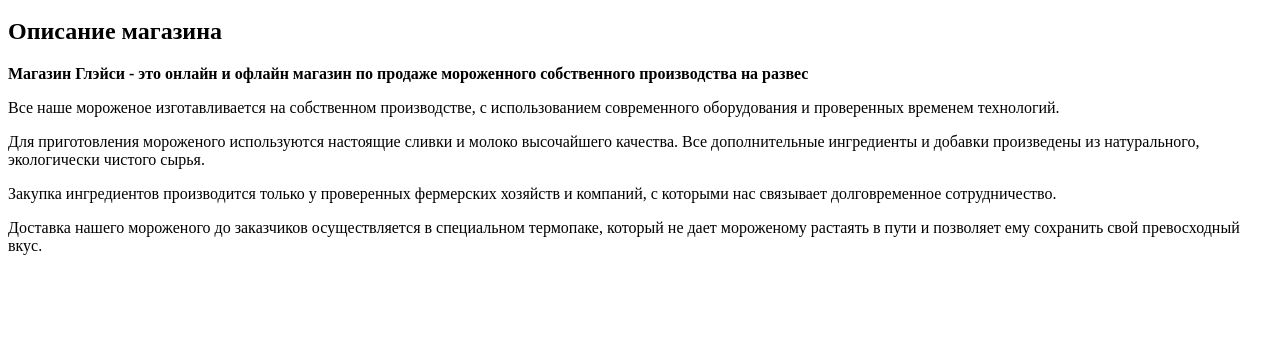
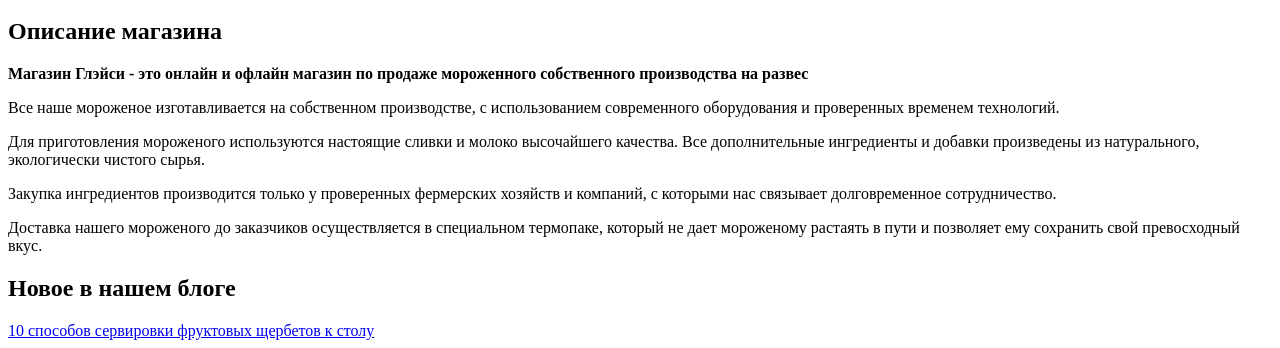
Before and after one commit to Umorph/gllacy, a plain HTML site: page index.html in a window 1280 px wide. Shown: the part 1269-1617 px from the top of the page. Before the commit the page ends 1540 px from the top, so only its background shows below. Drawn offline with Linux system fonts and the light colour scheme.

Commit message:
Добавлен блок с новостями блога

```diff
--- a/index.html
+++ b/index.html
@@ -121,6 +121,10 @@
                     который не дает мороженому растаять в пути и позволяет ему сохранить свой превосходный вкус.
                 </p>
             </article>
+            <section class="main-news">
+                <h2>Новое в нашем блоге</h2>
+                <a href="#">10 способов сервировки фруктовых щербетов к столу</a>
+            </section>
         </main>
     </body>
 </html>
```
